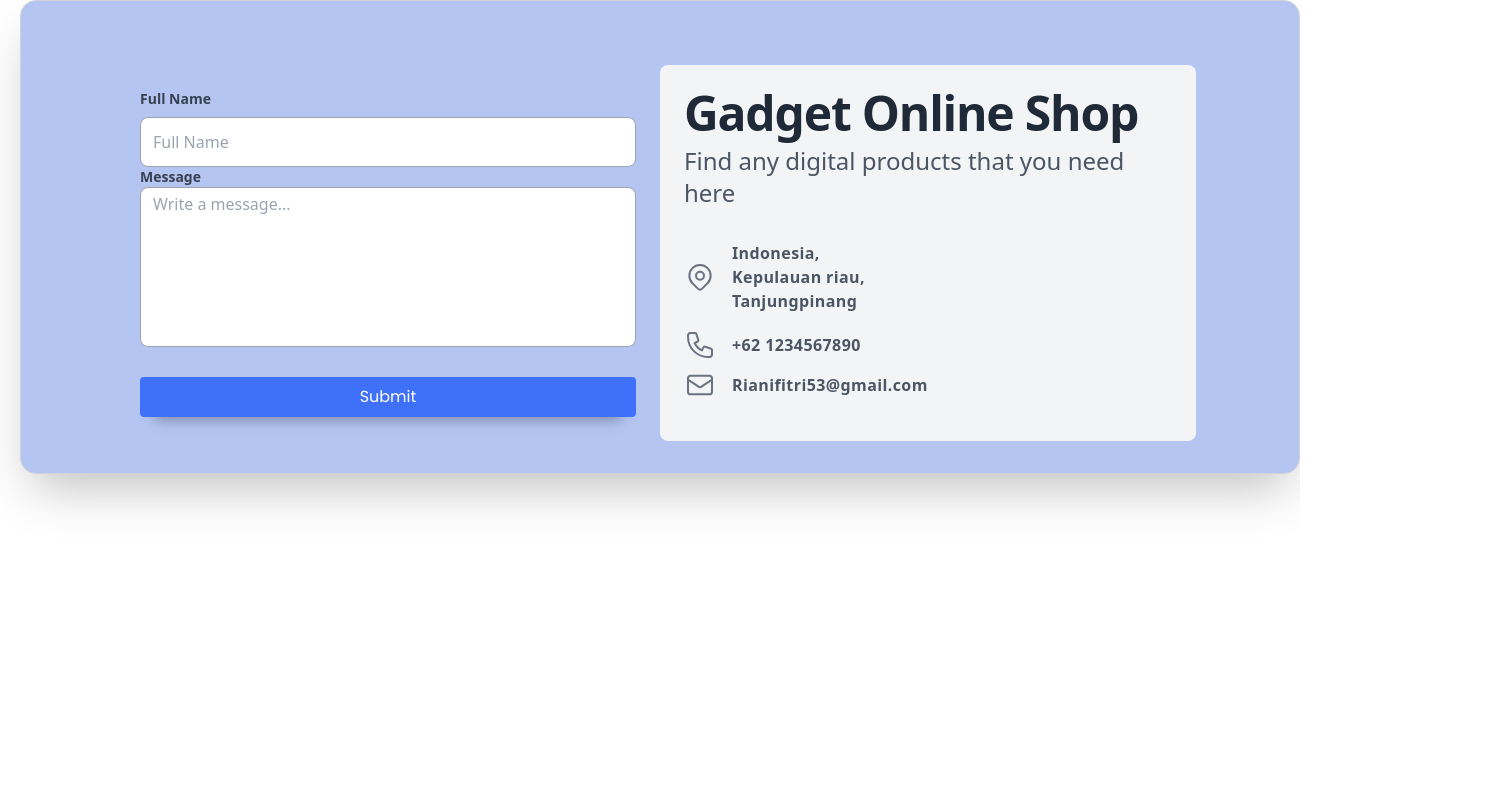
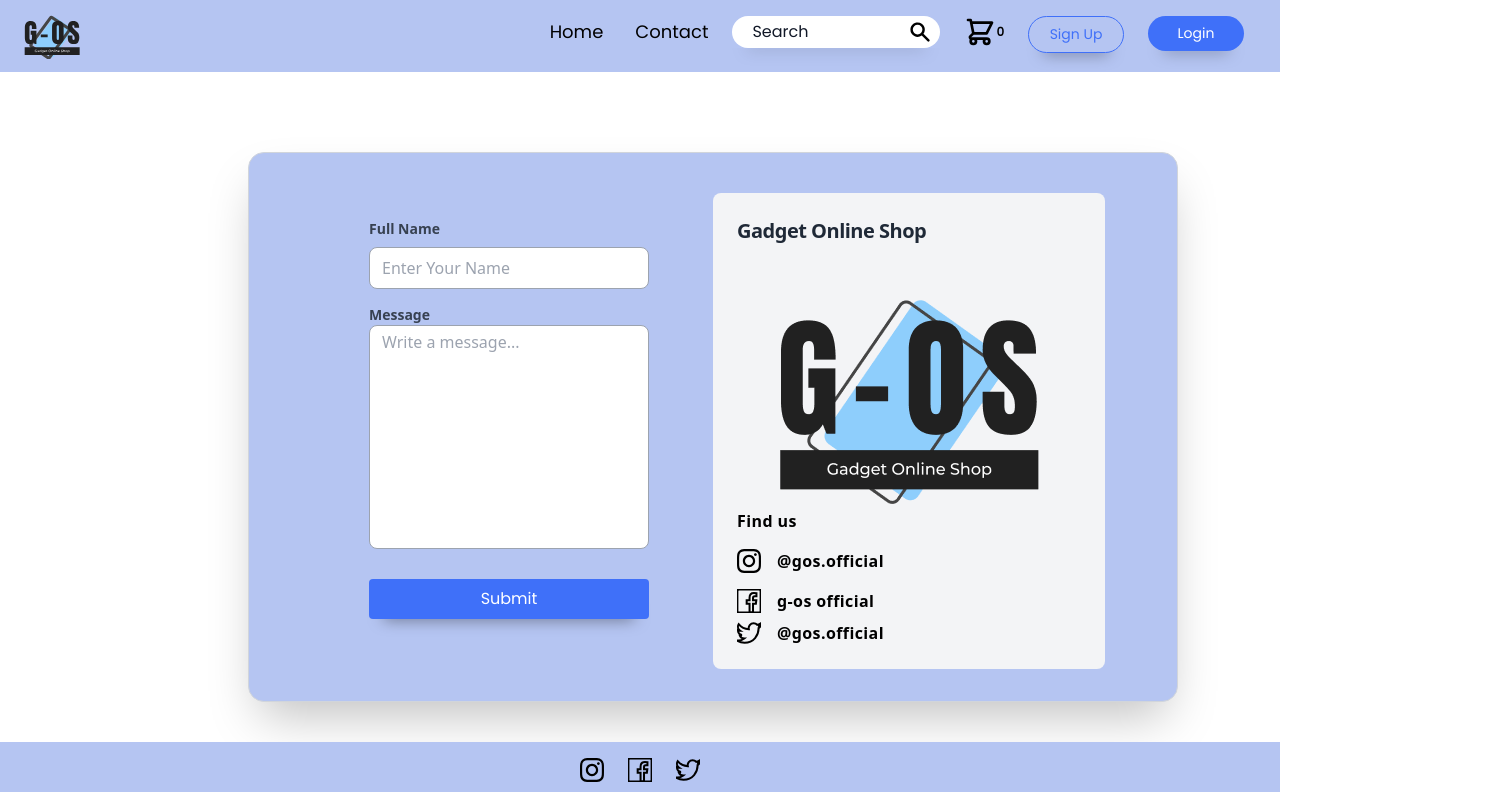
Before and after one commit to Rianifitriim/Web-Dev-React, a React (Create React App) app: page /contact in a window 1280 px wide. Shown: the top 792 px of the page, 1488 px wide, since content can reach past the window. Built offline with nearby package versions, Linux system fonts and the light colour scheme.

Commit message:
create contact page

```diff
--- a/src/components/validation.js
+++ b/src/components/validation.js
@@ -27,7 +27,10 @@ const validation = (values) => {
     errors.confirmPassword = "Confirm password is required";
   } else if (values.password !== values.confirmPassword) {
     errors.confirmPassword = "Confirm password must be the same";
+  }if (!values.message) {
+    errors.message = "Message is required";
   }
+
   return errors;
 };
 export default validation;
--- a/src/pages/ContactPage.jsx
+++ b/src/pages/ContactPage.jsx
@@ -1,62 +1,94 @@
-import React from "react";
+import React, { useState } from "react";
 import Button from "../components/Button";
+import FbIcon from "../icons/FbIcon"
+import IgIcon from "../icons/IgIcon";
+import TwitterIcon from "../icons/TwitterIcon";
+import logoContact from "../images/logoContact.png"
+import validation from "../components/validation";
+import NavbarNoLogin from "../layouts/NavbarNoLogin"
+import Footer from "../layouts/Footer";
 export default function ContactPage(){
+    const [values, setValues] = useState({
+        name: "",
+        message: "",
+      });
+
+      const [errors, setErrors] = useState({});
+
+      const handleChange = (event) => {
+        setValues({
+          ...values,
+          [event.target.name]: event.target.value,
+        });
+      };
+      const handleFormSubmit = (event) => {
+        event.preventDefault();
+        setErrors(validation(values));
+      };
+
 return(
-
-        <div className="container">
-            <div className="ml-3 lg:w-full  bg-B5C5F2 p-8 border border-gray-300 shadow-2xl rounded-2xl lg:ml-5">
+<div>
+    <NavbarNoLogin/>
+    <div className="container lg:ml-52 px-5 mt-20 my-auto">
+        <div className="ml-3 mb-10 lg:w-3/4 bg-B5C5F2 p-8 border border-gray-300 shadow-2xl rounded-2xl lg:ml-5">
             <div className="max-w-6xl mx-auto sm:px-6 lg:px-8">
-            <div className="mt-8 overflow-hidden">
+                <div className="mt-2 overflow-hidden">
                     <div className="grid grid-cols-1 md:grid-cols-2">
 
-                    <form className="p-6 flex flex-col justify-center">
-                        <div className="flex flex-col">
-                            <label for="name" className="label text-sm font-bold text-gray-700 block">Full Name</label>
-                            <input type="name" name="name" id="name" placeholder="Full Name" class="w-100 mt-2 py-3 px-3 rounded-lg bg-white dark:bg-gray-800 border border-gray-400 text-gray-800 focus:border-indigo-500 focus:outline-none"/>
+                        <form className="ml-8 lg:p-6 flex flex-col justify-center mr-10 ">
+                            <div className="flex flex-col mb-4">
+                                <label for="name" className="label text-sm font-bold text-gray-700 block">Full
+                                    Name</label>
+                                <input type="name" name="name" id="name"
+                                value={values.name} onChange={handleChange} placeholder="Enter Your Name"
+                                    class="w-100 mt-2 py-2 px-3 rounded-lg bg-white dark:bg-gray-700 border border-gray-400 text-gray-800 focus:border-indigo-500 focus:outline-none"/>
+                                    <div className="text-xs text-red-600">
+                                    {errors.email && <p className="error">{errors.name}</p>}
+                            </div>
                             </div>
 
                             <div class="relative mb-4">
-        <label for="message" className="label text-sm font-bold text-gray-700 block">Message</label>
-        <textarea id="message" name="message" placeholder="Write a message..." class="w-full bg-white rounded-lg rounded border border-gray-400 focus:border-indigo-500 focus:ring-2 focus:ring-indigo-200 h-40 text-base outline-none text-gray-800 py-1 px-3 resize-none leading-6 transition-colors duration-200 ease-in-out"></textarea>
+                                <label for="message"
+                                    className="label text-sm font-bold text-gray-700 block">Message</label>
+                                <textarea id="message" name="message" value={values.message} onChange={handleChange} placeholder="Write a message..."
+                                    class="w-full bg-white rounded-lg rounded border border-gray-400 focus:border-indigo-500 focus:ring-2 focus:ring-indigo-200 h-56 text-base outline-none text-gray-800 py-1 px-3 resize-none leading-6 transition-colors duration-200 ease-in-out"></textarea>
+                                    <div className="text-xs text-red-600">
+                                    {errors.message && <p className="error">{errors.message}</p>}
                             </div>
-
-      <div className="mt-2">
-                <Button def="default" type="loginSignUpSend" >Submit</Button>
+                            </div>
+                            <div className="mt-2 mb-6">
+                                <Button def="default" type="loginSignUpSend" onClick={handleFormSubmit}>Submit</Button>
                             </div>
                         </form>
                         <div className="p-6 mr-2 bg-gray-100 dark:bg-gray-800 sm:rounded-lg">
-                        <h1 className="text-4xl sm:text-5xl text-gray-800 dark:text-white font-extrabold tracking-tight">
+                            <h1
+                                className="text-4xl sm:text-xl text-gray-800 dark:text-white font-semibold tracking-tight">
                                 Gadget Online Shop
                             </h1>
-                        <p className="text-normal text-lg sm:text-2xl font-medium text-gray-600 dark:text-gray-400 mt-2">
-                        Find any digital products that you need here
-                        </p>
-
-                        <div className="flex items-center mt-8 text-gray-600 dark:text-gray-400">
-                            <svg fill="none" stroke="currentColor" stroke-linecap="round" stroke-linejoin="round" stroke-width="1.5" viewBox="0 0 24 24" class="w-8 h-8 text-gray-500">
-                                <path stroke-linecap="round" stroke-linejoin="round" stroke-width="1.5" d="M17.657 16.657L13.414 20.9a1.998 1.998 0 01-2.827 0l-4.244-4.243a8 8 0 1111.314 0z"/>
-                                <path stroke-linecap="round" stroke-linejoin="round" stroke-width="1.5" d="M15 11a3 3 0 11-6 0 3 3 0 016 0z"/>
-                            </svg>
+                            <div className=" hidden lg:block ml-10 mt-10 w-7/12">
+                                <img className=" lg:max-w-xl mr-16 mt-10 flex" src={logoContact} alt="Photo" />
+                            </div>
+                            <div className="text-md tracking-wide font-semibold w-40">
+                                <p>Find us</p>
+                            </div>
+                            <div className="flex items-center mt-4 text-black-600 dark:text-gray-400">
+                                    <IgIcon/>
                                 <div className="ml-4 text-md tracking-wide font-semibold w-40">
-                                Indonesia, Kepulauan riau, Tanjungpinang
+                                    @gos.official
                                 </div>
                             </div>
 
-                        <div className="flex items-center mt-4 text-gray-600 dark:text-gray-400">
-                            <svg fill="none" stroke="currentColor" stroke-linecap="round" stroke-linejoin="round" stroke-width="1.5" viewBox="0 0 24 24" class="w-8 h-8 text-gray-500">
-                                <path stroke-linecap="round" stroke-linejoin="round" stroke-width="1.5" d="M3 5a2 2 0 012-2h3.28a1 1 0 01.948.684l1.498 4.493a1 1 0 01-.502 1.21l-2.257 1.13a11.042 11.042 0 005.516 5.516l1.13-2.257a1 1 0 011.21-.502l4.493 1.498a1 1 0 01.684.949V19a2 2 0 01-2 2h-1C9.716 21 3 14.284 3 6V5z"/>
-                            </svg>
+                            <div className="flex items-center mt-4 text-black-600 dark:text-gray-400">
+                                   <FbIcon/>
                                 <div className="ml-4 text-md tracking-wide font-semibold w-40">
-                                +62 1234567890
+                                    g-os official
                                 </div>
                             </div>
 
-                        <div className="flex items-center mt-2 text-gray-600 dark:text-gray-400">
-                            <svg fill="none" stroke="currentColor" stroke-linecap="round" stroke-linejoin="round" stroke-width="1.5" viewBox="0 0 24 24" class="w-8 h-8 text-gray-500">
-                                <path stroke-linecap="round" stroke-linejoin="round" stroke-width="1.5" d="M3 8l7.89 5.26a2 2 0 002.22 0L21 8M5 19h14a2 2 0 002-2V7a2 2 0 00-2-2H5a2 2 0 00-2 2v10a2 2 0 002 2z"/>
-                            </svg>
+                            <div className="flex items-center mt-2 text-black-600 dark:text-gray-400">
+                                <TwitterIcon/>
                                 <div className="ml-4 text-md tracking-wide font-semibold w-40">
-                                Rianifitri53@gmail.com
+                                    @gos.official
                                 </div>
                             </div>
                         </div>
@@ -64,6 +96,9 @@ export default function ContactPage(){
                 </div>
             </div>
         </div>
+    <div/>
+</div>
+<Footer/>
 </div>
     );
     }
```
Also changed, not shown: src/images/logoContact.png (added). Lines whose indentation alone changed are shown as unchanged.
